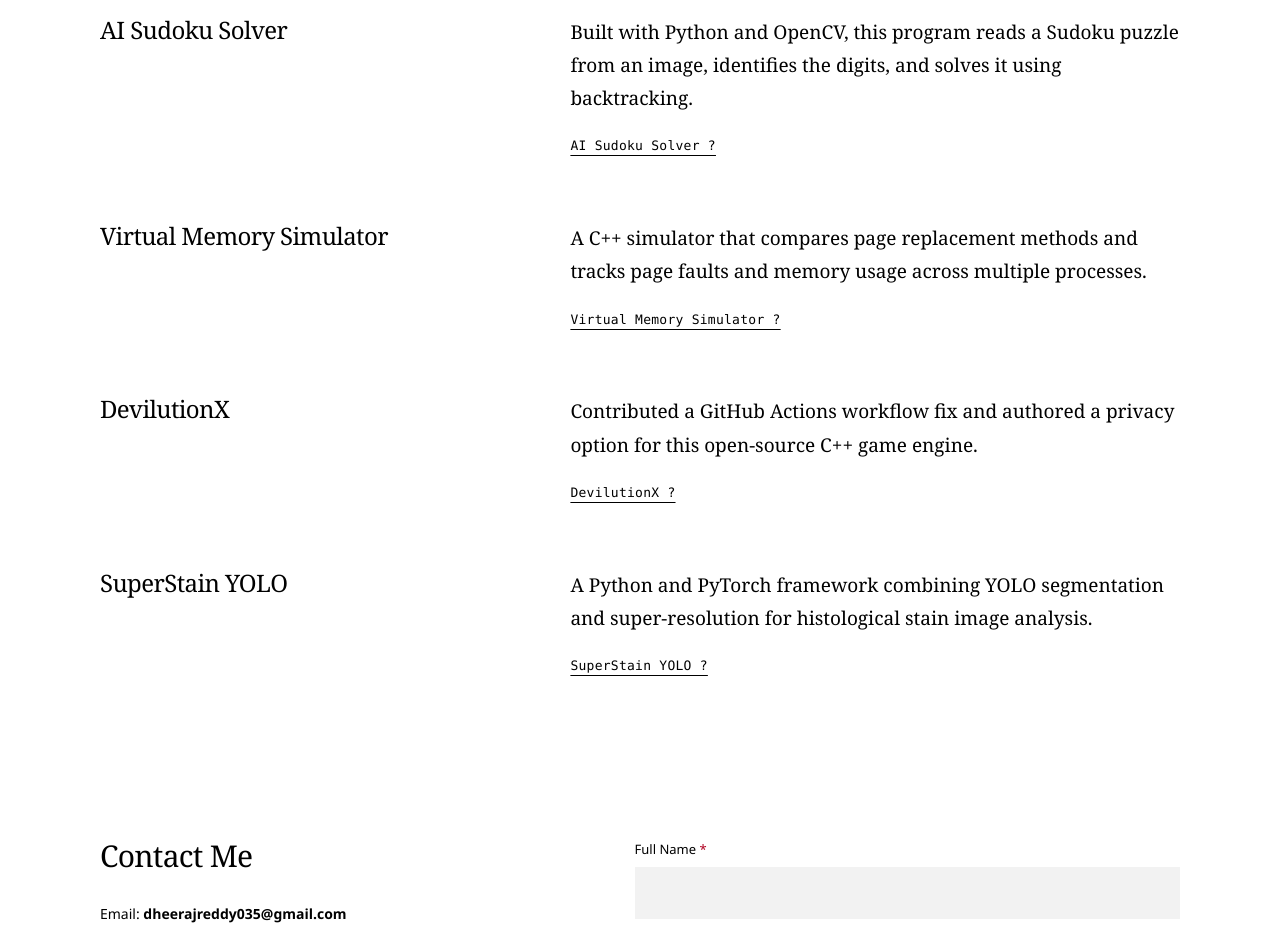
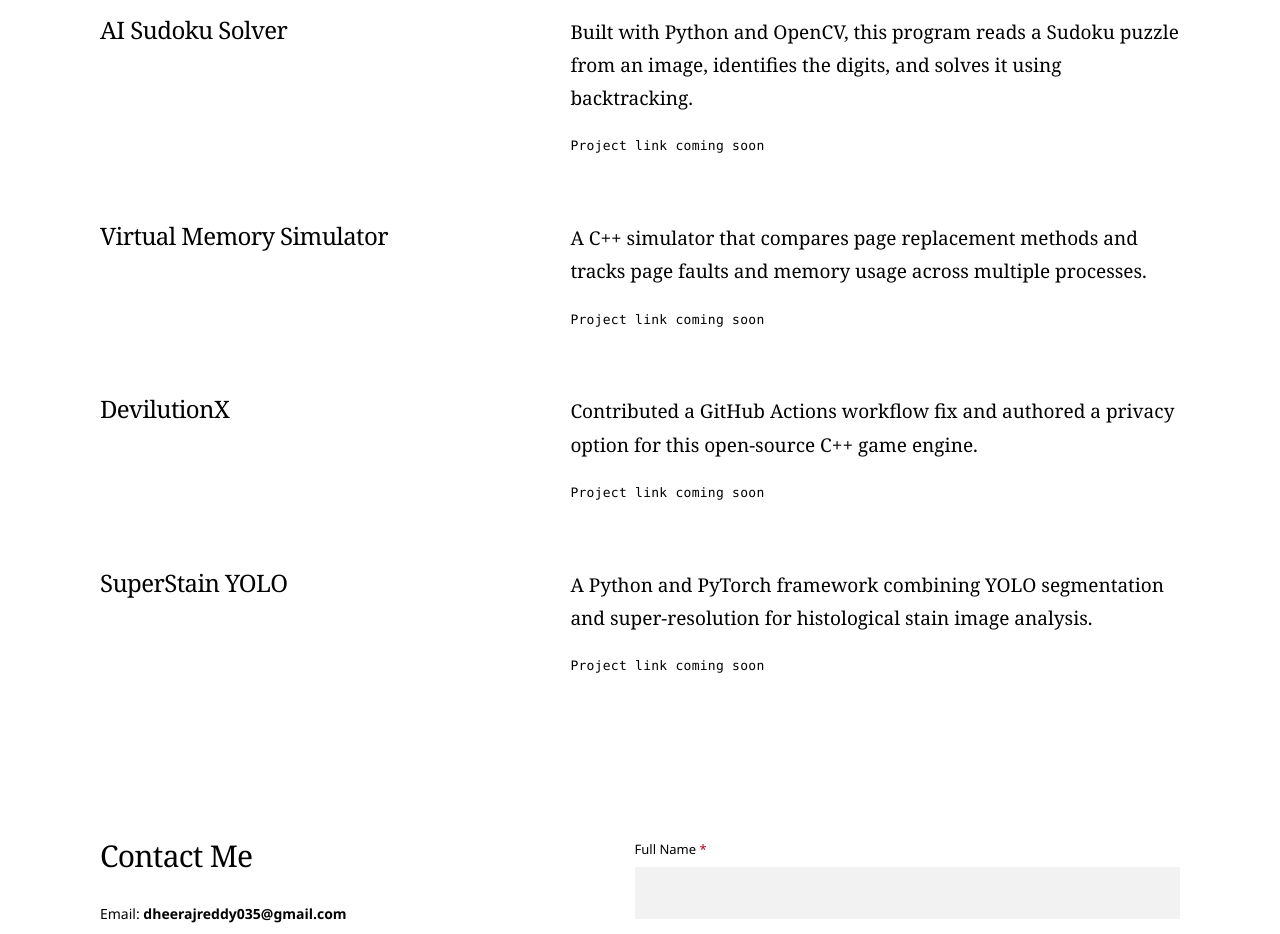
Before and after one commit to dheeraj-droid/personal-portfolio, a plain HTML site: page index.html in a window 1280 px wide. Shown: the part 1180-2114 px from the top of the page. Drawn offline with Linux system fonts and the light colour scheme.

Commit message:
fix: restore project link placeholders

```diff
--- a/css/style.css
+++ b/css/style.css
@@ -237,11 +237,6 @@ p {
   padding: 32px 0;
 }
 
-.project-card .placeholder a {
-  text-decoration: underline;
-  text-underline-offset: 5px;
-}
-
 .project-card h3 {
   grid-column: 1;
   grid-row: 1 / 4;
--- a/index.html
+++ b/index.html
@@ -60,22 +60,22 @@
         <article class="project-card">
           <h3>AI Sudoku Solver</h3>
           <p>Built with Python and OpenCV, this program reads a Sudoku puzzle from an image, identifies the digits, and solves it using backtracking.</p>
-          <p class="placeholder"><a href="https://github.com/dheeraj-droid/AI-Sudoku-Solver.git">AI Sudoku Solver ?</a></p>
+          <p class="placeholder">Project link coming soon</p>
         </article>
         <article class="project-card">
           <h3>Virtual Memory Simulator</h3>
           <p>A C++ simulator that compares page replacement methods and tracks page faults and memory usage across multiple processes.</p>
-          <p class="placeholder"><a href="https://github.com/dheeraj-droid/Virtual-Memory-Simulator.git">Virtual Memory Simulator ?</a></p>
+          <p class="placeholder">Project link coming soon</p>
         </article>
         <article class="project-card">
           <h3>DevilutionX</h3>
           <p>Contributed a GitHub Actions workflow fix and authored a privacy option for this open-source C++ game engine.</p>
-          <p class="placeholder"><a href="https://github.com/dheeraj-droid/DevilutionX.git">DevilutionX ?</a></p>
+          <p class="placeholder">Project link coming soon</p>
         </article>
         <article class="project-card">
           <h3>SuperStain YOLO</h3>
           <p>A Python and PyTorch framework combining YOLO segmentation and super-resolution for histological stain image analysis.</p>
-          <p class="placeholder"><a href="https://github.com/dheeraj-droid/SuperStain-YOLO.git">SuperStain YOLO ?</a></p>
+          <p class="placeholder">Project link coming soon</p>
         </article>
       </div>
     </section>
```
Also changed, not shown: 1 other file.
